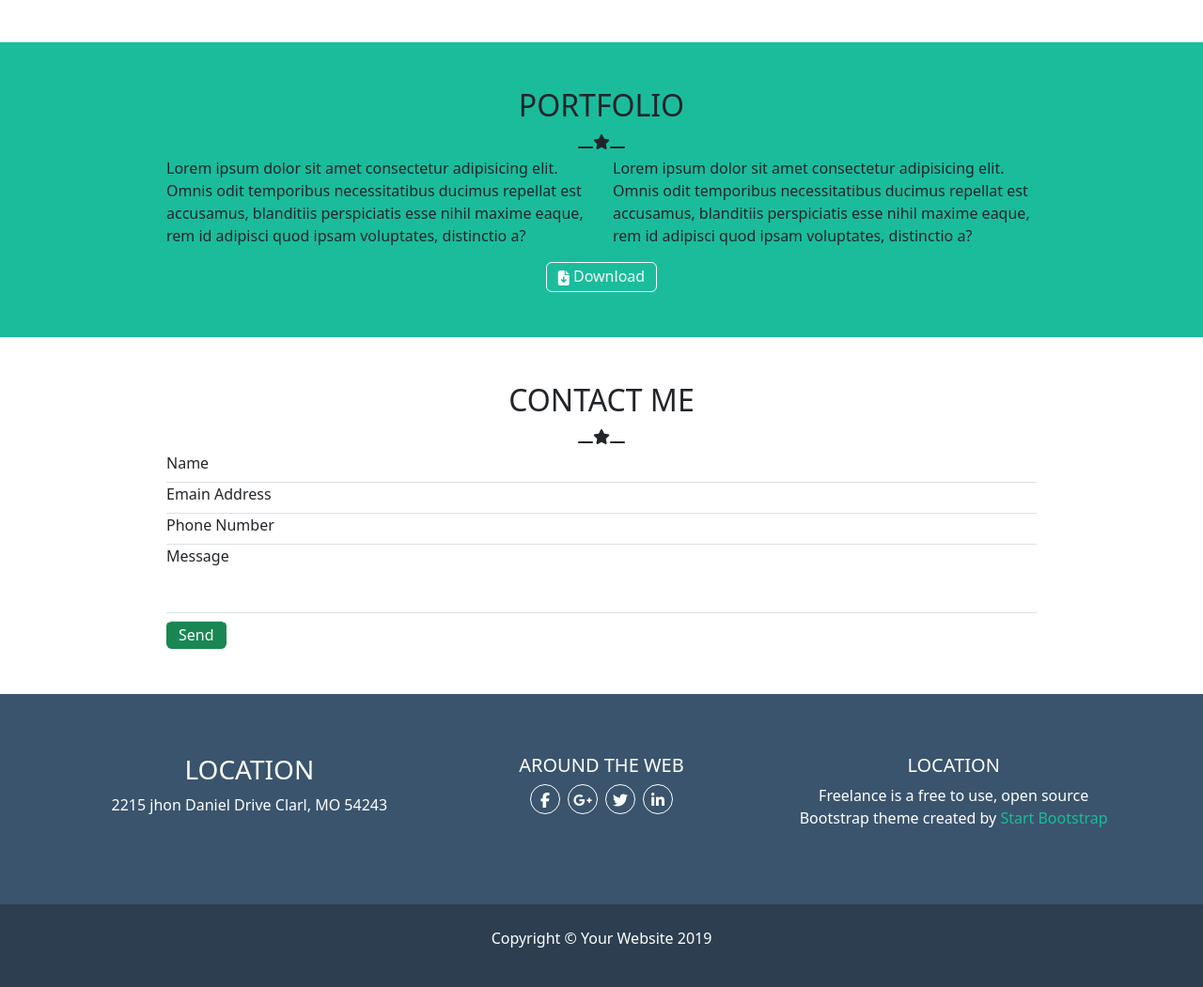
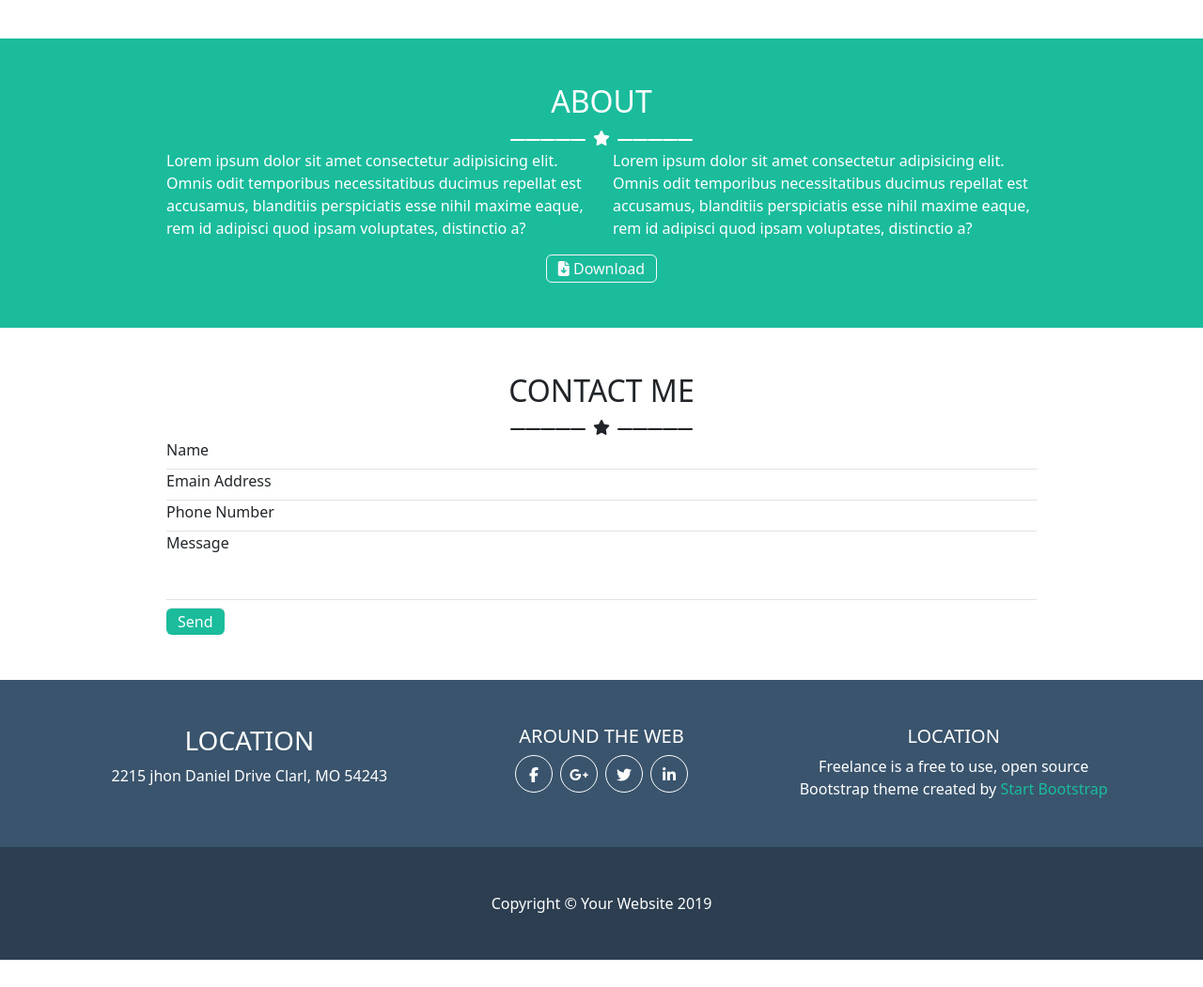
Before and after one commit to albertobaggio96/html-css-bootstrap-freelancer, a plain HTML site: page index.html in a window 1280 px wide. Shown: the part 1342-2393 px from the top of the page at 94% size. After the commit the page ends 2364 px from the top, so only its background shows below. Drawn offline with nearby package versions, Linux system fonts and the light colour scheme.

Commit message:
fix star decoration and footer margin

```diff
--- a/css/style.css
+++ b/css/style.css
@@ -1,4 +1,5 @@
-.my-green{
+.my-green,
+.btn-success{
   background-color: #1abc9c;
 }
 
@@ -20,9 +21,9 @@ header,
 }
 
 #footer-up i{
-  width: 2rem;
-  height: 2rem;
-  line-height: 2rem;
+  width: 2.5rem;
+  height: 2.5rem;
+  line-height: 2.5rem;
 }
 
 #footer-up a{
--- a/index.html
+++ b/index.html
@@ -41,14 +41,14 @@
   </header>
 
   <main>
-    <section id="jumbo" class="my-green text-uppercase text-center">
+    <section id="jumbo" class="my-green text-uppercase text-center text-white">
       <div class="container py-5">
         <div class="row justify-content-center">
           <div class="col-12 col-md-8">
             <div class="flex-column">
               <img class="w-50" src="img/avatar.svg" alt="avatar">
               <h1>start bootstrap</h1>
-              <i class="fa-solid fa-window-minimize pb-2"></i><i class="fa-solid fa-star"></i><i class="fa-solid fa-window-minimize"></i>
+              <i class="fa-solid fa-window-minimize align-top"></i><i class="fa-solid fa-window-minimize align-top"></i><i class="fa-solid fa-window-minimize align-top"></i><i class="fa-solid fa-window-minimize align-top"></i><i class="fa-solid fa-window-minimize align-top"></i><i class="fa-solid fa-star px-2"></i><i class="fa-solid fa-window-minimize align-top"></i><i class="fa-solid fa-window-minimize align-top"></i><i class="fa-solid fa-window-minimize align-top"></i><i class="fa-solid fa-window-minimize align-top"></i><i class="fa-solid fa-window-minimize align-top"></i>
               <p>Graphic Artist - Web Designer - Illustrator</p>
             </div>
           </div>
@@ -62,7 +62,7 @@
           <h2 class="text-uppercase">portfolio</h2>
         </div>
         <div class="col-12 mt-0">
-          <i class="fa-solid fa-window-minimize m"></i><i class="fa-solid fa-star"></i><i class="fa-solid fa-window-minimize"></i>
+          <i class="fa-solid fa-window-minimize align-top"></i><i class="fa-solid fa-window-minimize align-top"></i><i class="fa-solid fa-window-minimize align-top"></i><i class="fa-solid fa-window-minimize align-top"></i><i class="fa-solid fa-window-minimize align-top"></i><i class="fa-solid fa-star px-2"></i><i class="fa-solid fa-window-minimize align-top"></i><i class="fa-solid fa-window-minimize align-top"></i><i class="fa-solid fa-window-minimize align-top"></i><i class="fa-solid fa-window-minimize align-top"></i><i class="fa-solid fa-window-minimize align-top"></i>
         </div>
         <article class="col-12 col-md-6 col-lg-4">
           <img class="w-100 rounded-2" src="img/cabin.png" alt="cabin">
@@ -85,13 +85,13 @@
       </div>
     </section>
 
-    <section id="about" class="my-green">
+    <section id="about" class="my-green text-white">
       <div class="container py-5">
         <div class="col-12">
-          <h2 class="text-uppercase text-center">portfolio</h2>
+          <h2 class="text-uppercase text-center">about</h2>
         </div>
         <div class="col-12 mt-0 text-center">
-          <i class="fa-solid fa-window-minimize pb-2"></i><i class="fa-solid fa-star"></i><i class="fa-solid fa-window-minimize"></i>
+          <i class="fa-solid fa-window-minimize align-top"></i><i class="fa-solid fa-window-minimize align-top"></i><i class="fa-solid fa-window-minimize align-top"></i><i class="fa-solid fa-window-minimize align-top"></i><i class="fa-solid fa-window-minimize align-top"></i><i class="fa-solid fa-star px-2"></i><i class="fa-solid fa-window-minimize align-top"></i><i class="fa-solid fa-window-minimize align-top"></i><i class="fa-solid fa-window-minimize align-top"></i><i class="fa-solid fa-window-minimize align-top"></i><i class="fa-solid fa-window-minimize align-top"></i>
         </div>
         <div class="row justify-content-center">
           <div class="col-8 col-md-5">
@@ -101,7 +101,7 @@
             <p>Lorem ipsum dolor sit amet consectetur adipisicing elit. Omnis odit temporibus necessitatibus ducimus repellat est accusamus, blanditiis perspiciatis esse nihil maxime eaque, rem id adipisci quod ipsam voluptates, distinctio a?</p>
           </div>
           <div class="col-12 text-center">
-            <a href="" class="btn btn-outline-light lh-1"><i class="fa-solid fa-file-arrow-down align-middle"></i> Download</a>
+            <a href="" class="btn btn-outline-light lh-1"><i class="fa-solid fa-file-arrow-down"></i> Download</a>
           </div>
         </div>
       </div>
@@ -113,7 +113,7 @@
           <h2 class="text-uppercase text-center">contact me</h2>
         </div>
         <div class="col-12 mt-0 text-center">
-          <i class="fa-solid fa-window-minimize pb-2"></i><i class="fa-solid fa-star"></i><i class="fa-solid fa-window-minimize"></i>
+          <i class="fa-solid fa-window-minimize align-top"></i><i class="fa-solid fa-window-minimize align-top"></i><i class="fa-solid fa-window-minimize align-top"></i><i class="fa-solid fa-window-minimize align-top"></i><i class="fa-solid fa-window-minimize align-top"></i><i class="fa-solid fa-star px-2"></i><i class="fa-solid fa-window-minimize align-top"></i><i class="fa-solid fa-window-minimize align-top"></i><i class="fa-solid fa-window-minimize align-top"></i><i class="fa-solid fa-window-minimize align-top"></i><i class="fa-solid fa-window-minimize align-top"></i>
         </div>
         <div class="row justify-content-center">
           <div class="col-8 col-md-10">
@@ -130,7 +130,7 @@
           </div>
           <div class="col-8 col-md-10">
             <div class="border-top pt-2 mt-5">
-              <a class="border-top btn btn-success lh-1">Send</a>
+              <a class="border-top btn btn-success border-0 lh-1">Send</a>
             </div>
           </div>
         </div>
@@ -145,27 +145,27 @@
     <section id="footer-up">
       <div class="container py-5">
         <div class="row g-2 text-center">
-          <div class="col-12 col-md-4 p-3">
+          <div class="col-12 col-md-4 px-3">
             <h3 class="text-uppercase">location</h3>
             <address>2215 jhon Daniel Drive Clarl, MO 54243</address>
           </div>
-          <div class="col-12 col-md-4 p-3">
+          <div class="col-12 col-md-4 px-3">
             <h3 class="text-uppercase fs-5">around the web</h3>
             <div><i class="fa-brands fa-facebook-f border border-white rounded-circle me-2"></i><i class="fa-brands fa-google-plus-g border border-white rounded-circle me-2"></i><i class="fa-brands fa-twitter border border-white rounded-circle me-2"></i><i class="fa-brands fa-linkedin-in border border-white rounded-circle"></i></div>
           </div>
-          <div class="col-12 col-md-4 p-3">
+          <div class="col-12 col-md-4 px-3">
             <h3 class="text-uppercase fs-5">location</h3>
-            <p>Freelance is a free to use, open source Bootstrap theme created by <a href="#" class="text-decoration-none">Start Bootstrap</a></p>
+            <p class="m-0">Freelance is a free to use, open source Bootstrap theme created by <a href="#" class="text-decoration-none">Start Bootstrap</a></p>
           </div>
         </div>
       </div>
     </section>
 
     <section id="footer-down">
-      <div class="container py-4">
+      <div class="container py-5">
         <div class="row text-center">
           <div class="col-12">
-            <p>Copyright &copy; Your Website 2019</p>
+            <p class="m-0">Copyright &copy; Your Website 2019</p>
           </div>
         </div>
       </div>
```
